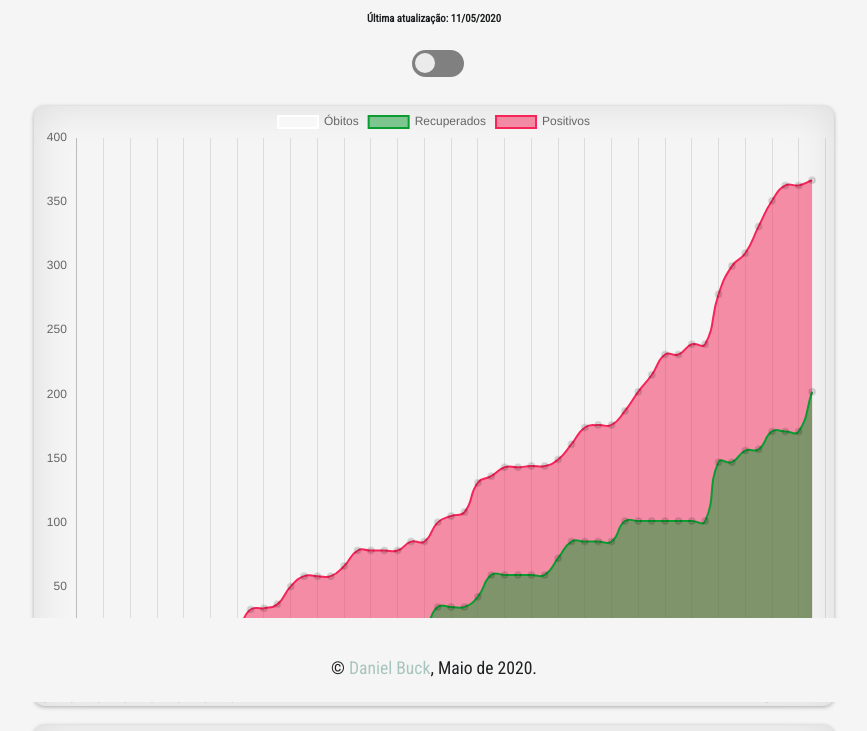
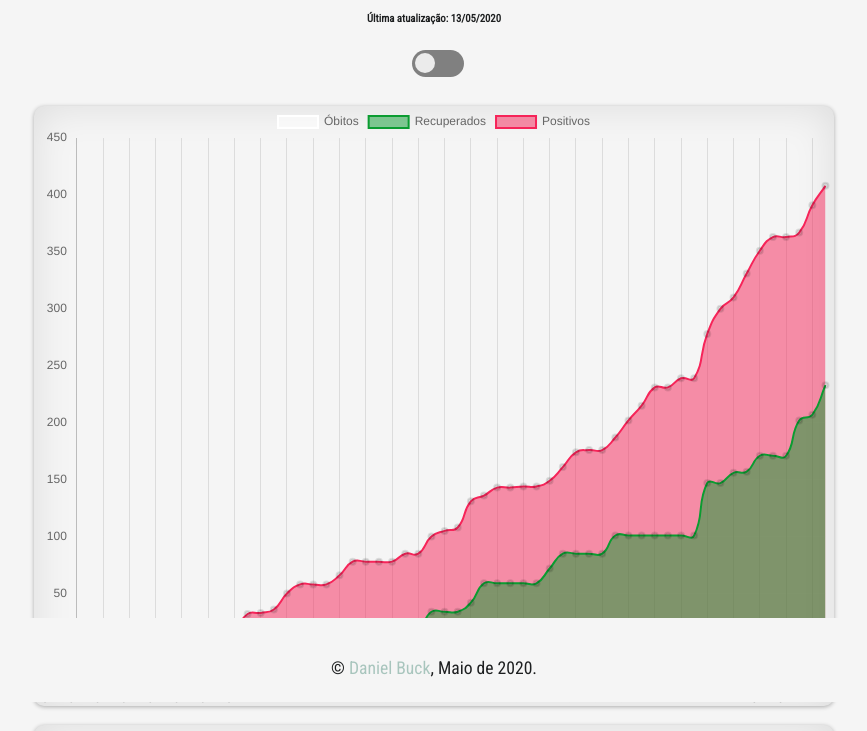
Before and after one commit to danbuck84/danbuck84.github.io, a website: page pages/covid19sjc/public/index.html in a window 1280 px wide. Shown: the part 98-829 px from the top of the page, without its empty margins (206-1073 px from the left). Drawn offline with nearby package versions, Linux system fonts and the light colour scheme.

Commit message:
updating with new data

```diff
--- a/pages/covid19sjc/public/data.csv
+++ b/pages/covid19sjc/public/data.csv
@@ -55,3 +55,5 @@ date,unknownCases,unknownAtHome,unknownAdmitted,unknownICUPublic,unknownWardPubl
 5/9/2020,586,551,27,2,7,3,15,8,363,150,14,2,2,6,4,16,171,45.09%,42.20%,13.93%,4.59%,40
 5/10/2020,586,551,27,2,7,3,15,8,363,150,14,2,2,6,4,16,171,45.09%,42.20%,13.93%,4.59%,40
 5/11/2020,613,563,42,4,14,6,18,8,367,134,14,2,1,5,6,17,202,41.17%,44.80%,12.72%,4.87%,41
+5/12/2020,579,528,41,3,18,7,13,10,391,143,24,2,1,6,15,17,207,44.11%,46.75%,13.63%,5.09%,41
+5/13/2020,481,431,41,2,20,7,12,9,408,138,20,2,1,5,12,17,233,44.11%,50%,13.63%,5.44%,43
--- a/pages/covid19sjc/public/index.html
+++ b/pages/covid19sjc/public/index.html
@@ -16,7 +16,7 @@
                     Informe Epidemiológico</a> postado diariamente pela prefeitura da cidade.
             </h4>
 
-            <h6>Última atualização: 11/05/2020</h6>
+            <h6>Última atualização: 13/05/2020</h6>
 
             <div class="toggle">
                 <input id="switch" type="checkbox" name="theme">
@@ -29,51 +29,6 @@
                 <br>
                 <canvas id="by-district"></canvas>
             </div>
-            <!-- <div class="district-table">
-                <table style="width: 100%;">
-                    <tr>
-                        <td>Jd Aquarius</td>
-                        <td>27</td>
-                        <td>24%</td>
-                    </tr>
-                    <tr>
-                        <td>Urbanova</td>
-                        <td>20</td>
-                        <td>18%</td>
-                    </tr>
-                    <tr>
-                        <td>Bq Eucaliptos</td>
-                        <td>15</td>
-                        <td>13%</td>
-                    </tr>
-                    <tr>
-                        <td>Pq Industrial</td>
-                        <td>15</td>
-                        <td>13%</td>
-                    </tr>
-                    <tr>
-                        <td>Centro</td>
-                        <td>15</td>
-                        <td>13%</td>
-                    </tr>
-                    <tr>
-                        <td>Jd Satelite</td>
-                        <td>12</td>
-                        <td>11%</td>
-                    </tr>
-                    <tr>
-                        <td>Vl Adyana</td>
-                        <td>10</td>
-                        <td>09%</td>
-                    </tr>
-                    <tr>
-                        <td>Demais Bairros</td>
-                        <td>249</td>
-                        <td>69%</td>
-                    </tr>
-                </table>
-            </div> -->
-
             <script src="totalCases.js"></script>
             <script src="byDistrict.js"></script>
             <script src="theme.js"></script>
```
Also changed, not shown: pages/covid19sjc/page_v1.0.png (added), pages/covid19sjc/page_v1.1.png (added), pages/covid19sjc/page_v1.2.png (added), pages/covid19sjc/page_v2.0.png (added).
